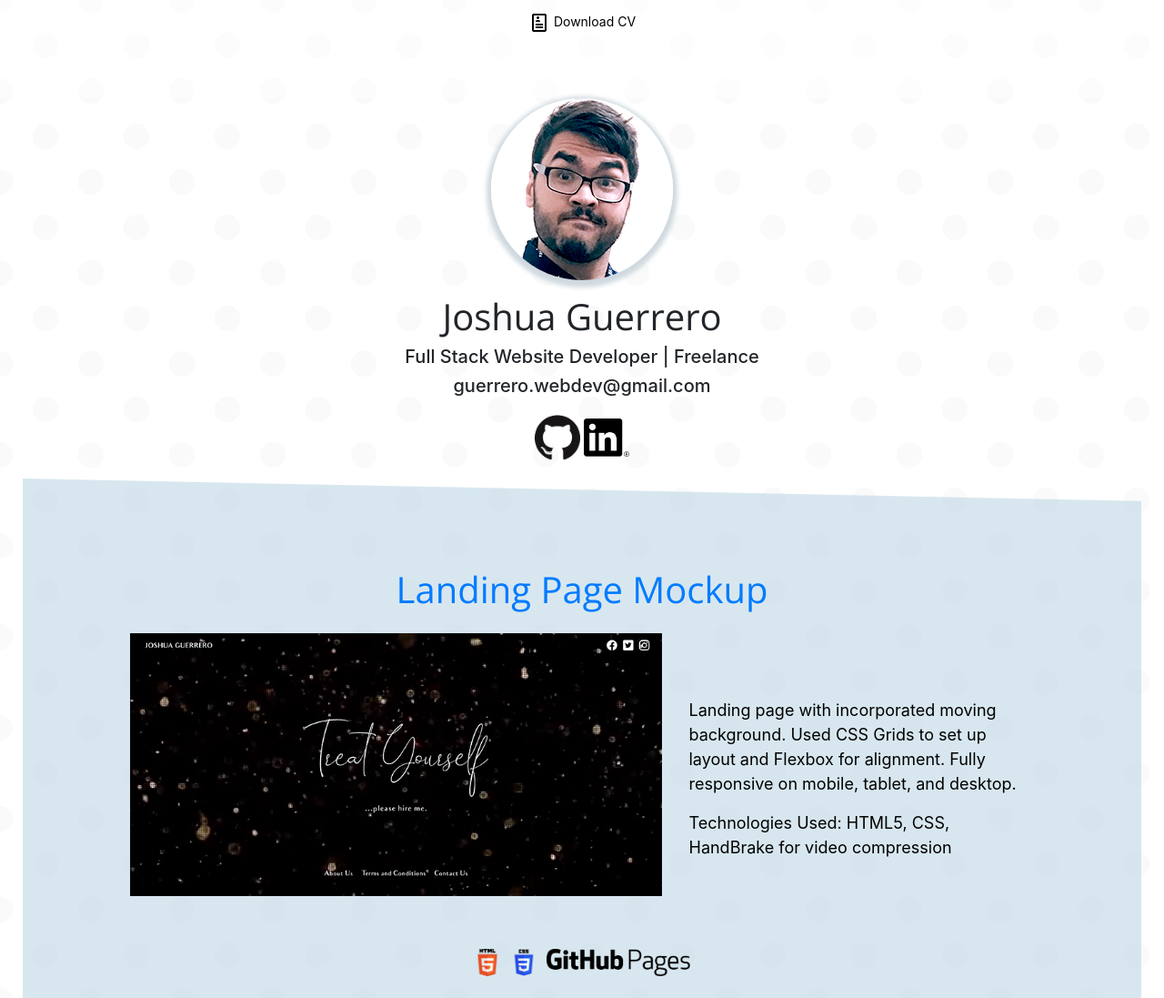
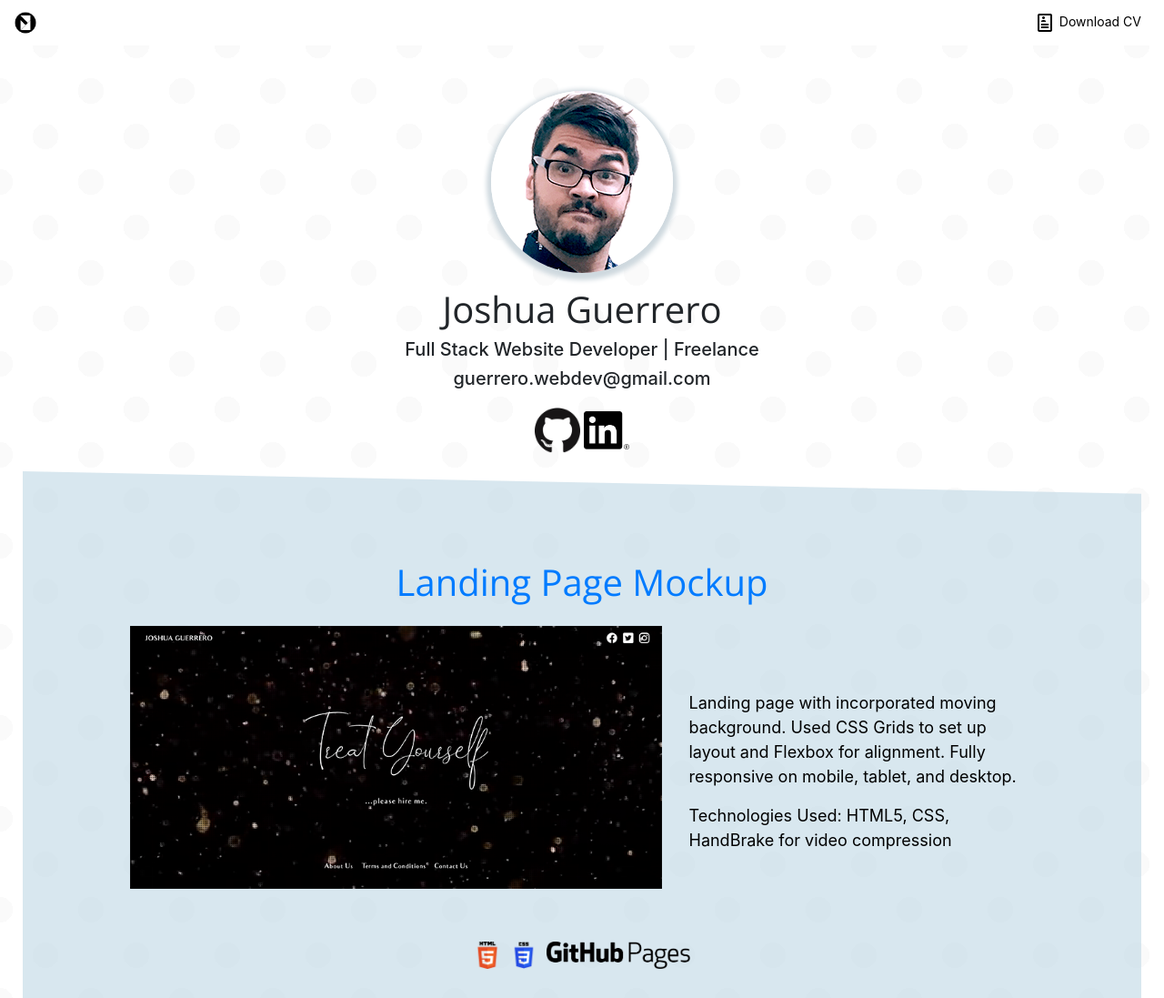
Before and after one commit to j-guerrero/j-guerrero.github.io, a plain HTML site: page index.html in a window 1280 px wide. Shown: the top 1097 px of the page at 91% size. Drawn offline with nearby package versions, Linux system fonts and the light colour scheme.

Commit message:
rebasing

```diff
--- a/css/style.css
+++ b/css/style.css
@@ -34,9 +34,27 @@ body {
 
 /* CV Download */
 .navbar{
+	display: grid;
+	grid-template-columns: 1fr 1fr 1fr;
+	width: 100%;
 	height: 50px;
-	background-color: rgba(255,255,255,.5);
-	padding-bottom: 100px
+	background-color: rgba(255,255,255,1);
+}
+
+.navbar-text{
+	display: flex;
+	grid-column: 3/3;
+	justify-content: end;
+}
+
+.navbar-logo{
+	display: flex;
+	grid-column: 1/2;
+	justify-content: start;
+}
+
+.top{
+	padding-top: 100px;
 }
 
 .btn-success{
@@ -94,7 +112,7 @@ body {
 		border-radius: 5%
 }
 
-
+/* --- MEDIA QUERIES --- */
 @media (max-width: 575px) {
 	.blue,.white{
 		font-size:15px;
--- a/index.html
+++ b/index.html
@@ -8,7 +8,10 @@
 
 </head>
 <body>
-	<nav class="navbar justify-content-center align-baseline animated fadeInDown slow delay-2s slow">
+	<nav class="navbar fixed-top justify-content-center align-baseline animated fadeInDown slow delay-2s slow">
+			<div class="navbar-logo">
+				<img src="img/logos/personal_logo.png" width="auto" height="24px">
+			</div>
 			<div class="navbar-text p-0">
 				<button type="button" class="btn-sm btn">
 					<a id="cv" href='files/cv-july-2019.pdf' download target="_blank">
@@ -63,12 +66,13 @@
 						Technologies Used: HTML5, CSS, HandBrake for video compression
 					</p>
 				</div>
-				<div class="dependency-logos row align-items-baseline justify-content-center pb-3 order-lg-3">
+				<div class="dependency-logos row col-lg-12 align-items-baseline justify-content-center pb-3 order-lg-3">
 						<img src="img/logos/dependencies/html5-64px.png">
 						<img src="img/logos/dependencies/css3-64px.png">
 						<img src="img/logos/dependencies/github-pages.png">
 				</div>
 			</div>
+
 		</div>
 
 	<!-- Face App -->
```
Also changed, not shown: img/logos/personal_logo.png (added). Lines whose indentation alone changed are shown as unchanged.
